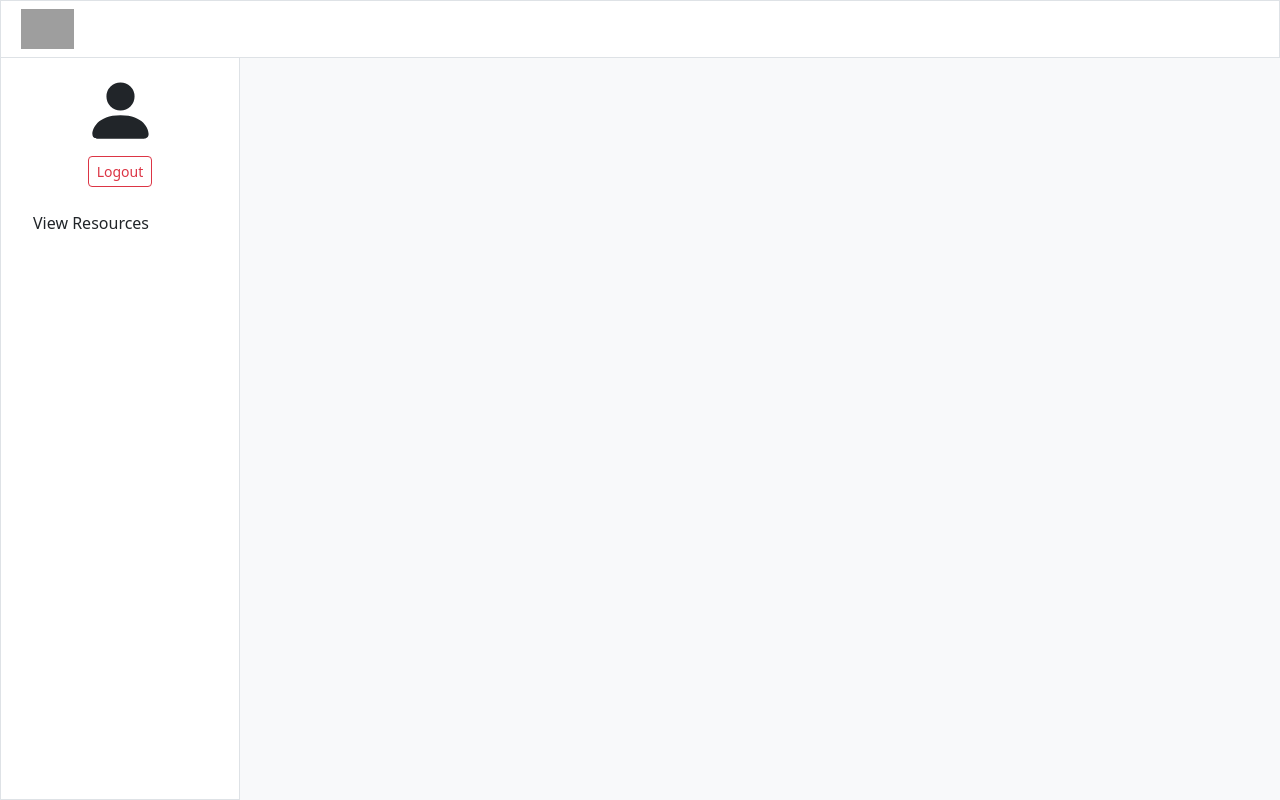
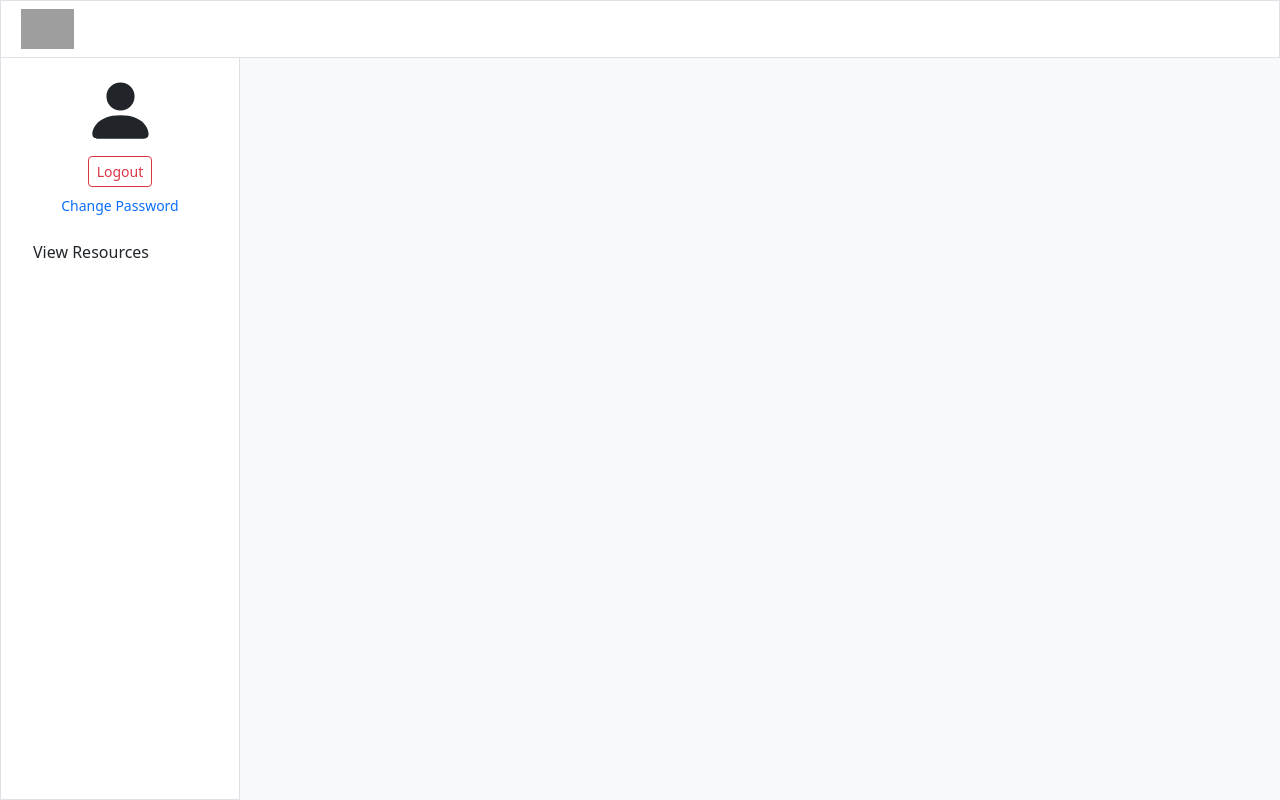
Before and after one commit to vishesh186/IT314_Project_19, a Django app: template ProjectManagementSystemApp/templates/navbar.html in a window 1280 px wide. Run offline with Django 4.2, Linux system fonts and the light colour scheme; the template is opened without the code that fills it, so the values that code supplies are empty; some libraries are stand-ins or nearby versions; grey boxes are pictures that could not be loaded.

Commit message:
Change Pass

```diff
--- a/ProjectManagementSystemApp/templates/navbar.html
+++ b/ProjectManagementSystemApp/templates/navbar.html
@@ -62,12 +62,17 @@
                   <div class="text-muted text-center mb-2">
                     {{request.session.employee.employeeID}}
                   </div>
-                  <div class="text-center ">
+                  <div class="text-center mb-2">
                     <a href="{% url 'Logout' %}"
                         class="btn btn-outline-danger btn-sm">
                         Logout
                     </a>
                   </div>
+                  <small class="text-center">
+                    <a href="{% url 'password_change' %}" style="text-decoration: none;">
+                      Change Password
+                    </a>
+                  </small>
                 </div>
 
                 {% if request.session.employee.role == 'O' %}
```
